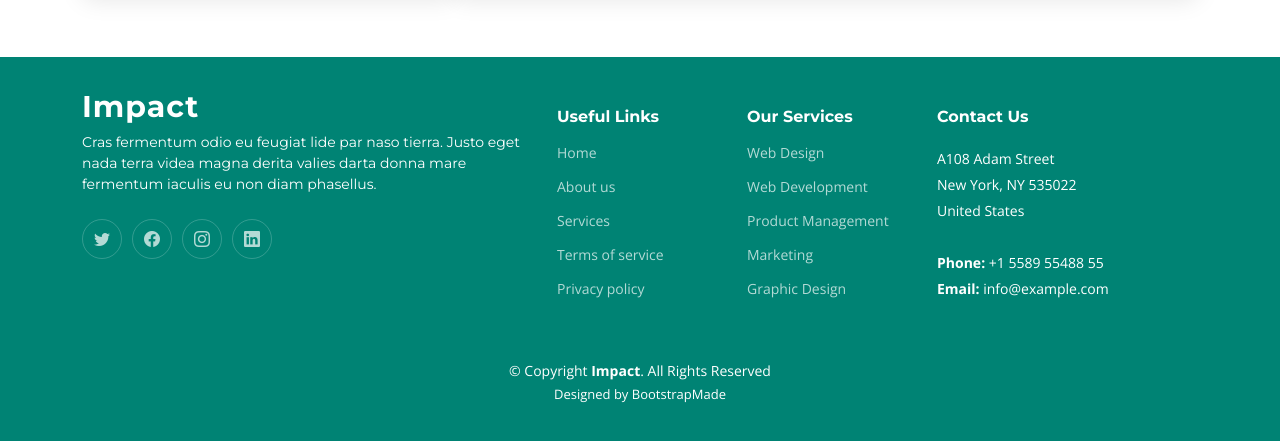
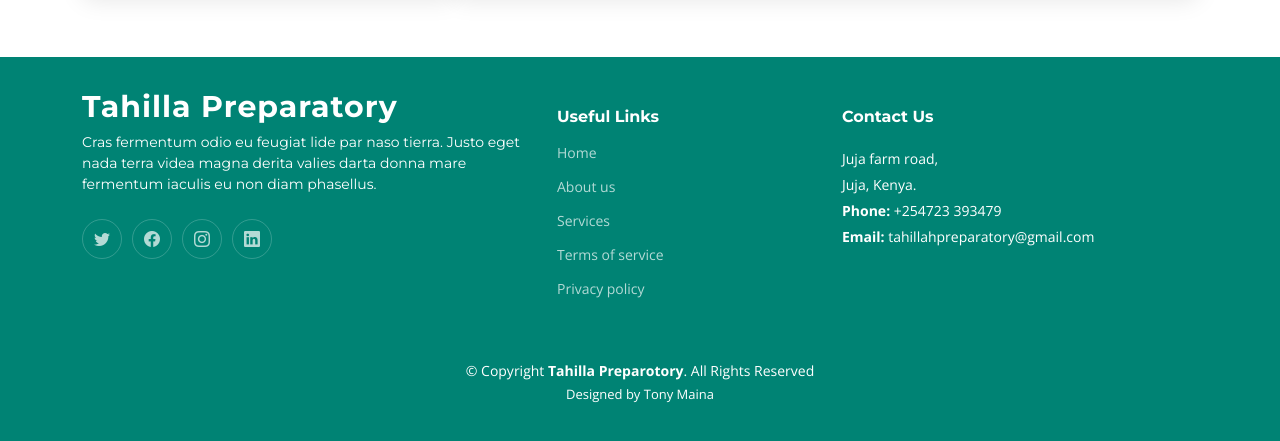
Before and after one commit to MainaTony/Tahilla-Preparatory, a plain HTML site: page index.html in a window 1280 px wide. Shown: the part 10535-10976 px from the top of the page. Drawn offline with nearby package versions, Linux system fonts and the light colour scheme.

Commit message:
Code cleanup on contact section

```diff
--- a/index.html
+++ b/index.html
@@ -1057,7 +1057,7 @@
       <div class="row gy-4">
         <div class="col-lg-5 col-md-12 footer-info">
           <a href="index.html" class="logo d-flex align-items-center">
-            <span>Impact</span>
+            <span>Tahilla Preparatory</span>
           </a>
           <p>Cras fermentum odio eu feugiat lide par naso tierra. Justo eget nada terra videa magna derita valies darta donna mare fermentum iaculis eu non diam phasellus.</p>
           <div class="social-links d-flex mt-4">
@@ -1068,7 +1068,7 @@
           </div>
         </div>
 
-        <div class="col-lg-2 col-6 footer-links">
+        <div class="col-lg-3 col-6 footer-links">
           <h4>Useful Links</h4>
           <ul>
             <li><a href="#">Home</a></li>
@@ -1079,7 +1079,7 @@
           </ul>
         </div>
 
-        <div class="col-lg-2 col-6 footer-links">
+        <!-- <div class="col-lg-2 col-6 footer-links">
           <h4>Our Services</h4>
           <ul>
             <li><a href="#">Web Design</a></li>
@@ -1088,17 +1088,18 @@
             <li><a href="#">Marketing</a></li>
             <li><a href="#">Graphic Design</a></li>
           </ul>
-        </div>
+        </div> -->
 
         <div class="col-lg-3 col-md-12 footer-contact text-center text-md-start">
           <h4>Contact Us</h4>
           <p>
-            A108 Adam Street <br>
-            New York, NY 535022<br>
-            United States <br><br>
-            <strong>Phone:</strong> +1 5589 55488 55<br>
-            <strong>Email:</strong> info@example.com<br>
+            Juja farm road, <br>
+            Juja, Kenya.<br>
+            <strong>Phone:</strong> +254723 393479 <br>
+            <strong>Email:</strong> tahillahpreparatory@gmail.com <br>
           </p>
+
+
 
         </div>
 
@@ -1107,14 +1108,14 @@
 
     <div class="container mt-4">
       <div class="copyright">
-        &copy; Copyright <strong><span>Impact</span></strong>. All Rights Reserved
+        &copy; Copyright <strong><span>Tahilla Preparotory</span></strong>. All Rights Reserved
       </div>
       <div class="credits">
         <!-- All the links in the footer should remain intact. -->
         <!-- You can delete the links only if you purchased the pro version. -->
         <!-- Licensing information: https://bootstrapmade.com/license/ -->
         <!-- Purchase the pro version with working PHP/AJAX contact form: https://bootstrapmade.com/impact-bootstrap-business-website-template/ -->
-        Designed by <a href="https://bootstrapmade.com/">BootstrapMade</a>
+        Designed by <a href="#Tony Maina">Tony Maina</a>
       </div>
     </div>
 
```
